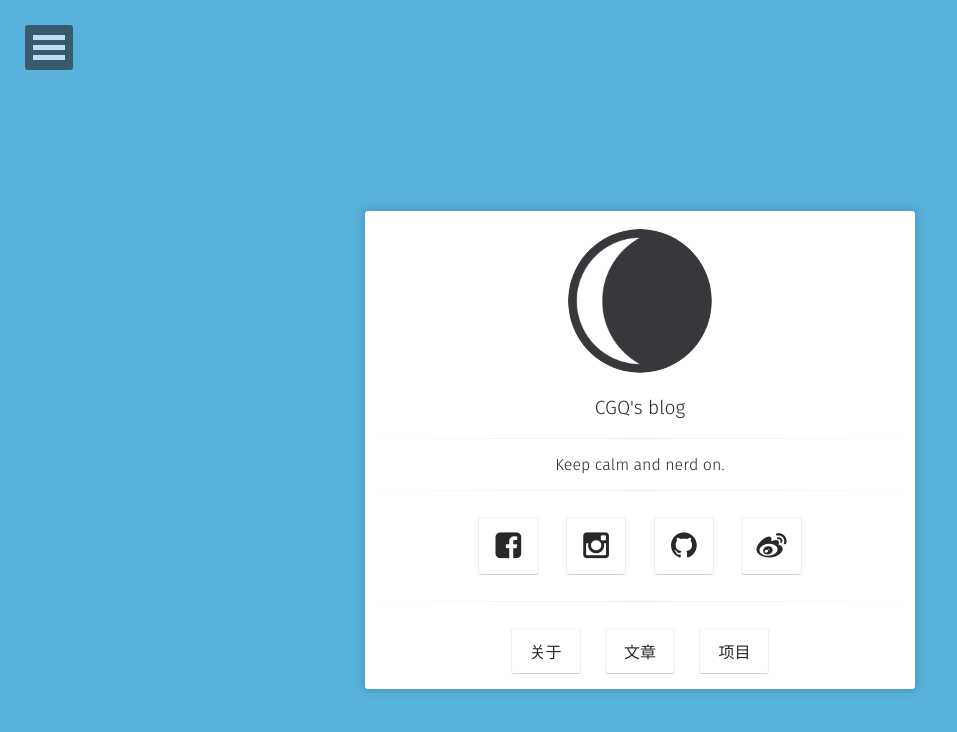
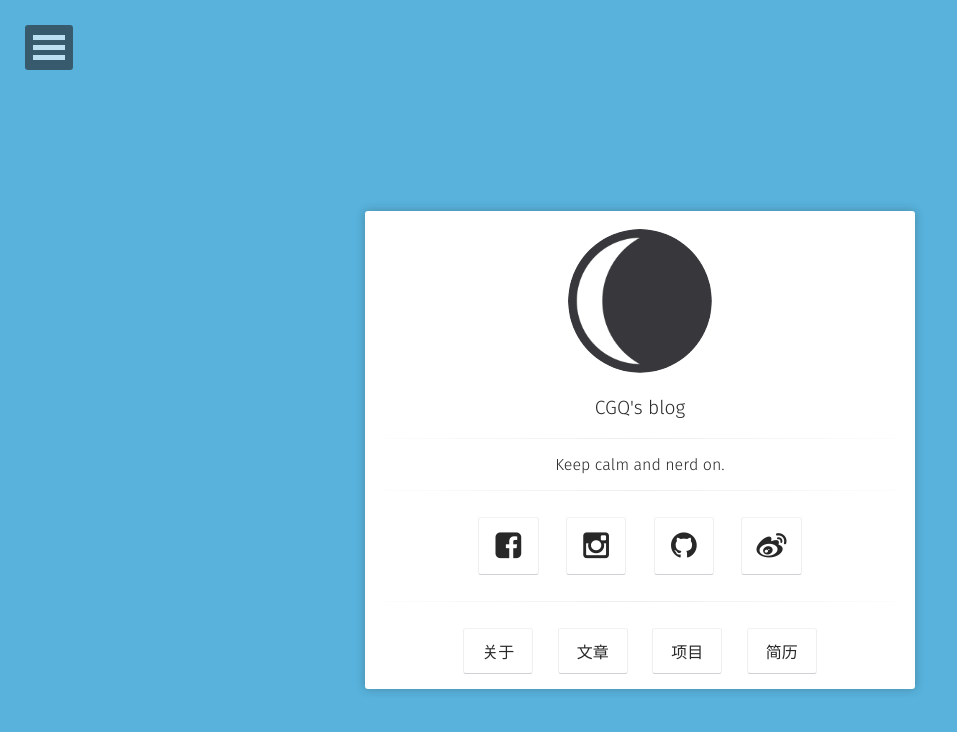
Before and after one commit to caoack123/caoack123.github.io, a Jekyll site: the page built from index.html, in a window 1280 px wide. Shown: the top 732 px of the page, without its empty margins (0-957 px from the left). Built offline with Jekyll 4.4.1, drawn with Linux system fonts in a browser that asks for light colours; some web fonts are replaced.

Commit message:
添加“简历button”

```diff
--- a/_layouts/home.html
+++ b/_layouts/home.html
@@ -41,6 +41,9 @@ layout: compress
                          <a class="btn zoombtn" href="{{ site.url }}/projects">
                          项目
                          </a>
+                         <a class="btn zoombtn" href="{{ site.url }}/cv">
+                         简历
+                         </a>
                  </h3>
             </div>
         </div>
```
